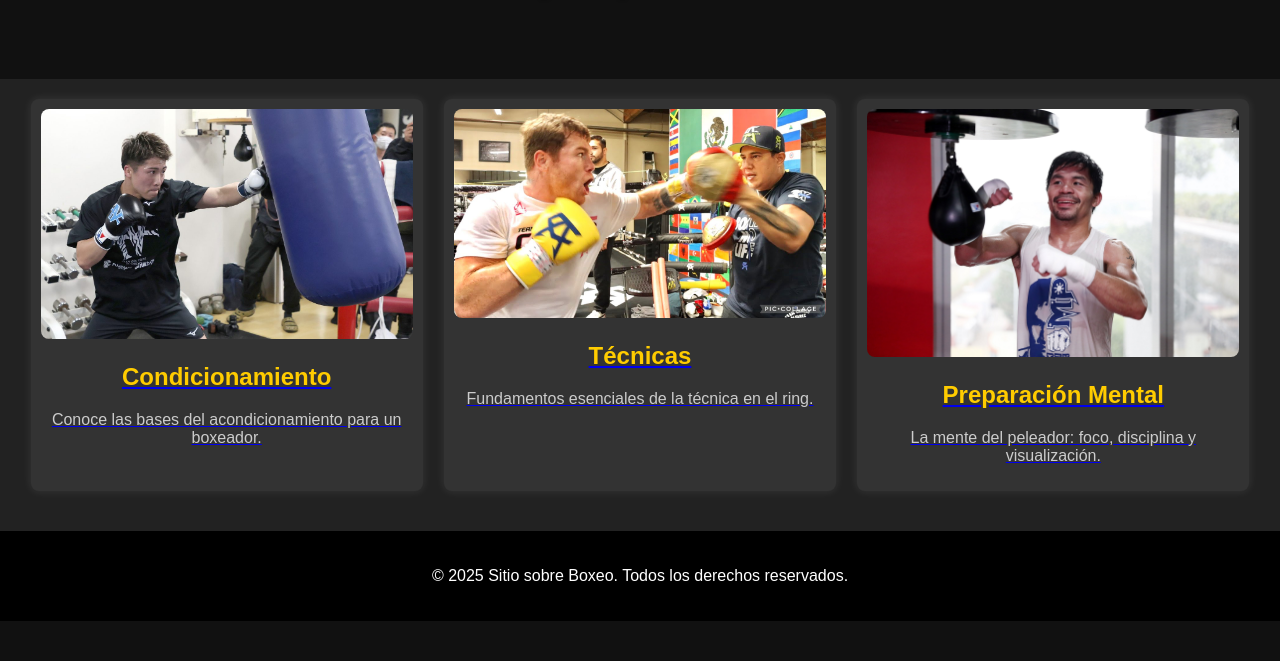
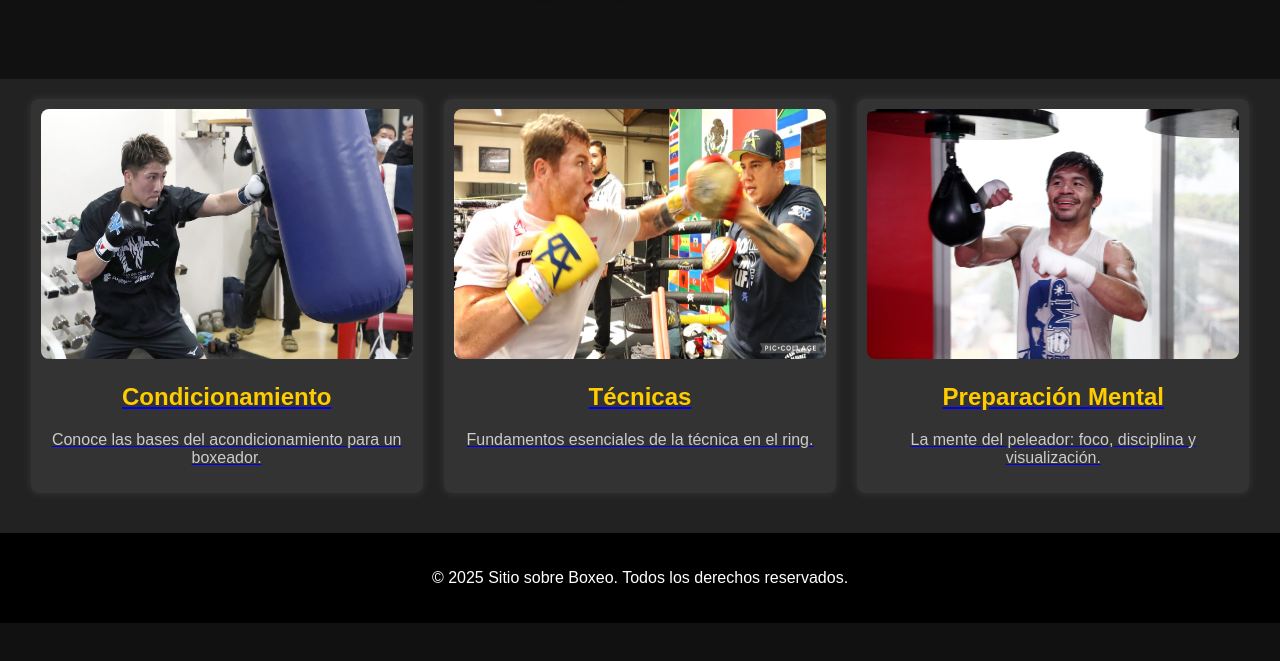
Before and after one commit to GabrielQuintanilla94/DAW_UDB_Gabriel, a plain HTML site: page Ruta de Aprendizaje 1/index.html in a window 1280 px wide. Shown: the part 121-782 px from the top of the page. Drawn offline with Linux system fonts and the light colour scheme.

Commit message:
Add files via upload

```diff
--- a/Ruta de Aprendizaje 1/estilos.css
+++ b/Ruta de Aprendizaje 1/estilos.css
@@ -35,8 +35,9 @@ header {
 }
 
 .articulos article img {
-  width: 100%;
-  height: auto;
+   width: 100%;
+  height: 250px;
+  object-fit: fill;
   border-radius: 8px;
 }
 
```
